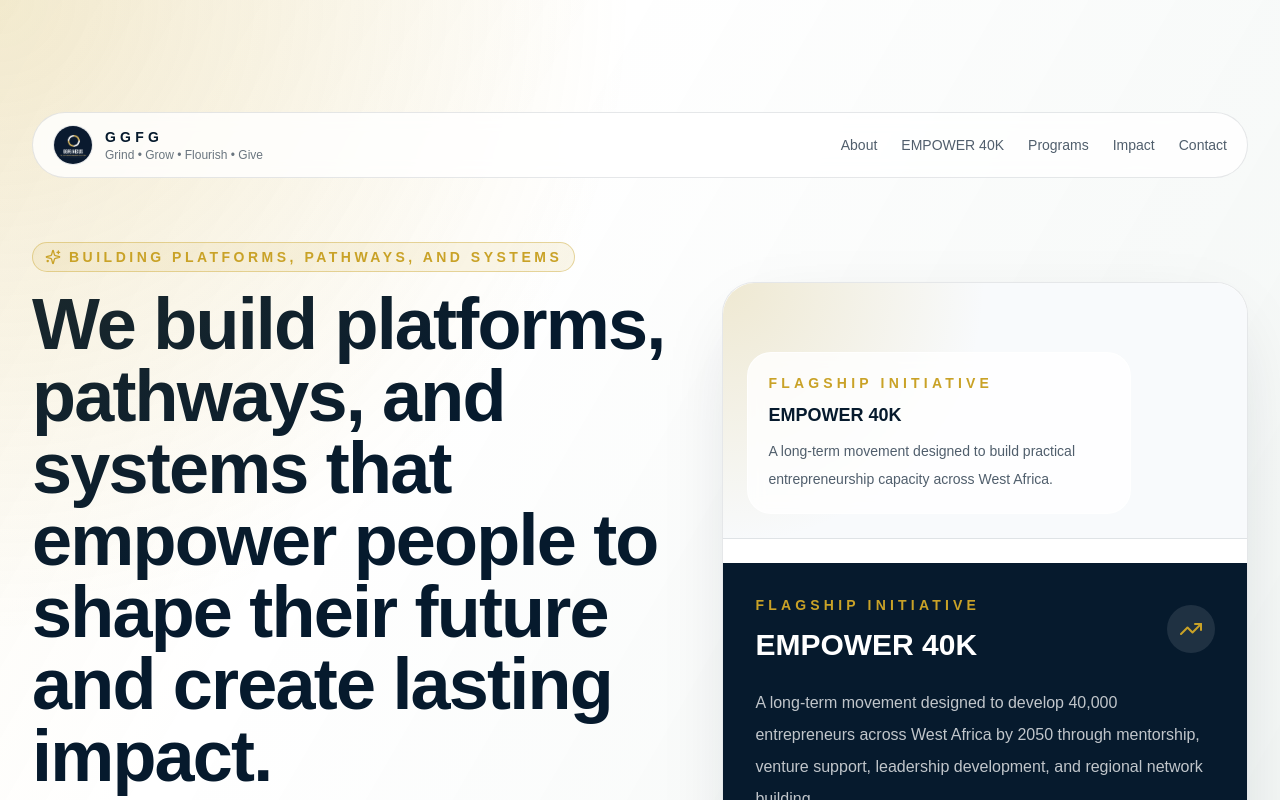
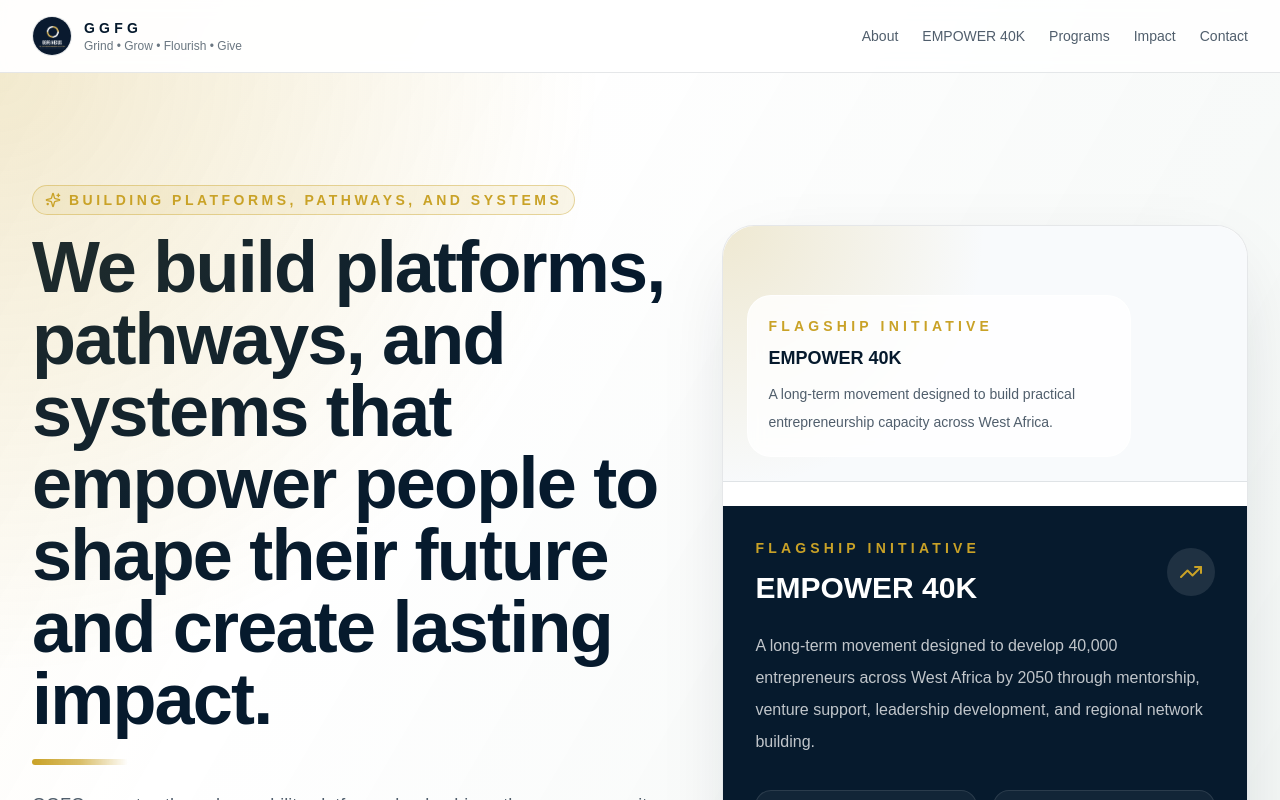
Before and after one commit to gracious232/ggfg-nexus, a Next.js app: page / in a window 1280 px wide. Shown: the top 800 px of the page. Built offline with nearby package versions, Linux system fonts and the light colour scheme.

Commit message:
Improve shared navigation

```diff
--- a/app/layout.tsx
+++ b/app/layout.tsx
@@ -1,5 +1,6 @@
 import type { Metadata } from 'next';
 import './globals.css';
+import SiteNav from '../components/site-nav';
 
 export const metadata: Metadata = {
   title: 'GGFG | Grind Grow Flourish Give',
@@ -10,7 +11,10 @@ export const metadata: Metadata = {
 export default function RootLayout({ children }: { children: React.ReactNode }) {
   return (
     <html lang="en">
-      <body>{children}</body>
+      <body>
+        <SiteNav />
+        {children}
+      </body>
     </html>
   );
 }
--- a/app/page.tsx
+++ b/app/page.tsx
@@ -1,10 +1,8 @@
 "use client";
 
-import Image from 'next/image';
 import Link from 'next/link';
 import { motion } from 'framer-motion';
-import { ArrowRight, BarChart3, Compass, Menu, Sparkles, TrendingUp, X } from 'lucide-react';
-import { useState } from 'react';
+import { ArrowRight, BarChart3, Compass, Sparkles, TrendingUp } from 'lucide-react';
 
 const stats = [
   { value: '40K+', label: 'Entrepreneurs envisioned by 2050' },
@@ -35,51 +33,11 @@ const pillars = [
 ];
 
 export default function HomePage() {
-  const [menuOpen, setMenuOpen] = useState(false);
-
-  const navItems = [
-    { href: '/about', label: 'About' },
-    { href: '/empower-40k', label: 'EMPOWER 40K' },
-    { href: '/programs', label: 'Programs' },
-    { href: '/impact', label: 'Impact' },
-    { href: '/contact', label: 'Contact' },
-  ];
-
   return (
     <main className="min-h-screen bg-white text-navy">
       <section className="relative overflow-hidden border-b border-navy/10">
         <div className="absolute inset-0 bg-[radial-gradient(circle_at_top_left,_rgba(201,162,39,0.18),_transparent_35%)]" />
         <div className="mx-auto flex max-w-7xl flex-col gap-16 px-6 py-20 lg:px-8 lg:py-28">
-          <nav className="relative z-20 flex items-center justify-between rounded-full border border-navy/10 bg-white/80 px-5 py-3 backdrop-blur">
-            <Link href="/" className="flex items-center gap-3">
-              <div className="flex h-10 w-10 items-center justify-center overflow-hidden rounded-full border border-navy/10 bg-white">
-                <Image src="/LOGO.png" alt="GGFG logo" width={40} height={40} className="object-contain" />
-              </div>
-              <div>
-                <p className="text-sm font-semibold uppercase tracking-[0.3em] text-navy">GGFG</p>
-                <p className="text-xs text-navy/60">Grind • Grow • Flourish • Give</p>
-              </div>
-            </Link>
-            <div className="hidden items-center gap-6 text-sm font-medium text-navy/70 md:flex">
-              {navItems.map((item) => (
-                <Link key={item.href} href={item.href} className="transition hover:text-navy">{item.label}</Link>
-              ))}
-            </div>
-            <button className="flex h-10 w-10 items-center justify-center rounded-full border border-navy/10 text-navy md:hidden" onClick={() => setMenuOpen((open) => !open)} aria-label="Toggle navigation">
-              {menuOpen ? <X size={18} /> : <Menu size={18} />}
-            </button>
-          </nav>
-
-          {menuOpen && (
-            <motion.div initial={{ opacity: 0, y: -10 }} animate={{ opacity: 1, y: 0 }} className="rounded-[1.5rem] border border-navy/10 bg-white p-4 shadow-soft md:hidden">
-              {navItems.map((item) => (
-                <Link key={item.href} href={item.href} className="block rounded-2xl px-4 py-3 text-sm font-medium text-navy/80 transition hover:bg-navy/5 hover:text-navy" onClick={() => setMenuOpen(false)}>
-                  {item.label}
-                </Link>
-              ))}
-            </motion.div>
-          )}
-
           <div className="grid items-center gap-12 lg:grid-cols-[1.1fr_0.9fr]">
             <motion.div initial={{ opacity: 0, y: 24 }} animate={{ opacity: 1, y: 0 }} transition={{ duration: 0.6 }} className="max-w-3xl">
               <p className="mb-4 inline-flex items-center gap-2 rounded-full border border-gold/40 bg-gold/10 px-3 py-1 text-sm font-semibold uppercase tracking-[0.25em] text-gold">
--- /dev/null
+++ b/components/site-nav.tsx
@@ -0,0 +1,92 @@
+'use client';
+
+import Image from 'next/image';
+import Link from 'next/link';
+import { usePathname } from 'next/navigation';
+import { useEffect, useState } from 'react';
+import { AnimatePresence, motion } from 'framer-motion';
+import { Menu, X } from 'lucide-react';
+
+const navItems = [
+  { href: '/about', label: 'About' },
+  { href: '/empower-40k', label: 'EMPOWER 40K' },
+  { href: '/programs', label: 'Programs' },
+  { href: '/impact', label: 'Impact' },
+  { href: '/contact', label: 'Contact' },
+];
+
+export default function SiteNav() {
+  const pathname = usePathname();
+  const [menuOpen, setMenuOpen] = useState(false);
+
+  useEffect(() => {
+    setMenuOpen(false);
+  }, [pathname]);
+
+  return (
+    <header className="sticky top-0 z-50 border-b border-navy/10 bg-white/80 backdrop-blur">
+      <div className="mx-auto flex max-w-7xl items-center justify-between px-6 py-4 lg:px-8">
+        <Link href="/" className="flex items-center gap-3">
+          <div className="flex h-10 w-10 items-center justify-center overflow-hidden rounded-full border border-navy/10 bg-white">
+            <Image src="/LOGO.png" alt="GGFG logo" width={40} height={40} className="object-contain" />
+          </div>
+          <div>
+            <p className="text-sm font-semibold uppercase tracking-[0.3em] text-navy">GGFG</p>
+            <p className="text-xs text-navy/60">Grind • Grow • Flourish • Give</p>
+          </div>
+        </Link>
+
+        <div className="hidden items-center gap-6 text-sm font-medium md:flex">
+          {navItems.map((item) => {
+            const isActive = pathname === item.href;
+            return (
+              <Link
+                key={item.href}
+                href={item.href}
+                className={`transition ${isActive ? 'font-semibold text-gold' : 'text-navy/70 hover:text-navy'}`}
+              >
+                {item.label}
+              </Link>
+            );
+          })}
+        </div>
+
+        <button
+          type="button"
+          className="flex h-10 w-10 items-center justify-center rounded-full border border-navy/10 text-navy md:hidden"
+          onClick={() => setMenuOpen((open) => !open)}
+          aria-label="Toggle navigation"
+          aria-expanded={menuOpen}
+        >
+          {menuOpen ? <X size={18} /> : <Menu size={18} />}
+        </button>
+      </div>
+
+      <AnimatePresence>
+        {menuOpen && (
+          <motion.div
+            initial={{ opacity: 0, y: -8 }}
+            animate={{ opacity: 1, y: 0 }}
+            exit={{ opacity: 0, y: -8 }}
+            transition={{ duration: 0.2 }}
+            className="border-t border-navy/10 bg-white px-6 py-3 md:hidden"
+          >
+            {navItems.map((item) => {
+              const isActive = pathname === item.href;
+              return (
+                <Link
+                  key={item.href}
+                  href={item.href}
+                  onClick={() => setMenuOpen(false)}
+                  className={`block rounded-2xl px-4 py-3 text-sm font-medium transition ${isActive ? 'bg-gold/10 text-gold' : 'text-navy/80 hover:bg-navy/5 hover:text-navy'}`}
+                >
+                  {item.label}
+                </Link>
+              );
+            })}
+          </motion.div>
+        )}
+      </AnimatePresence>
+    </header>
+  );
+}
```
